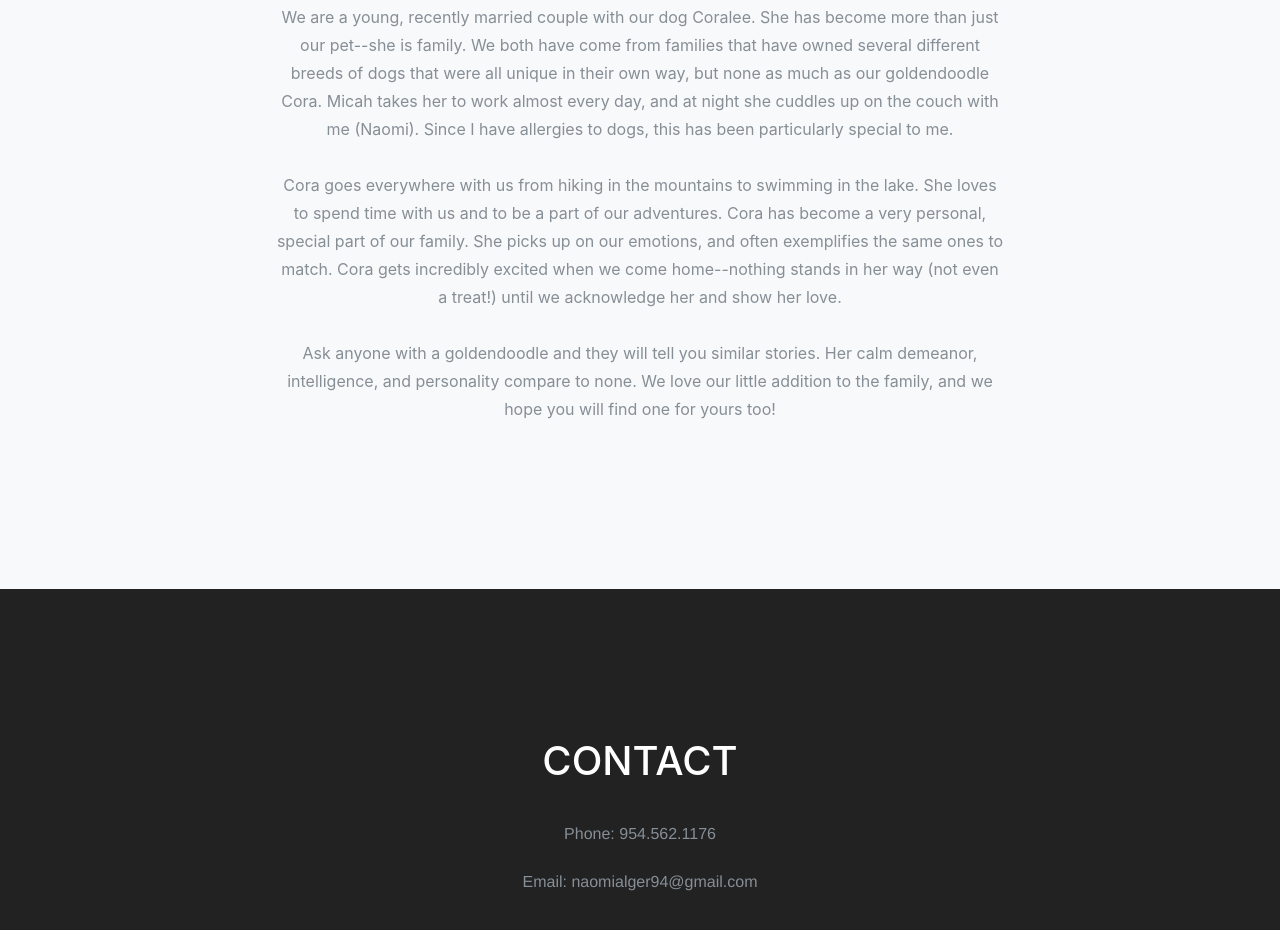
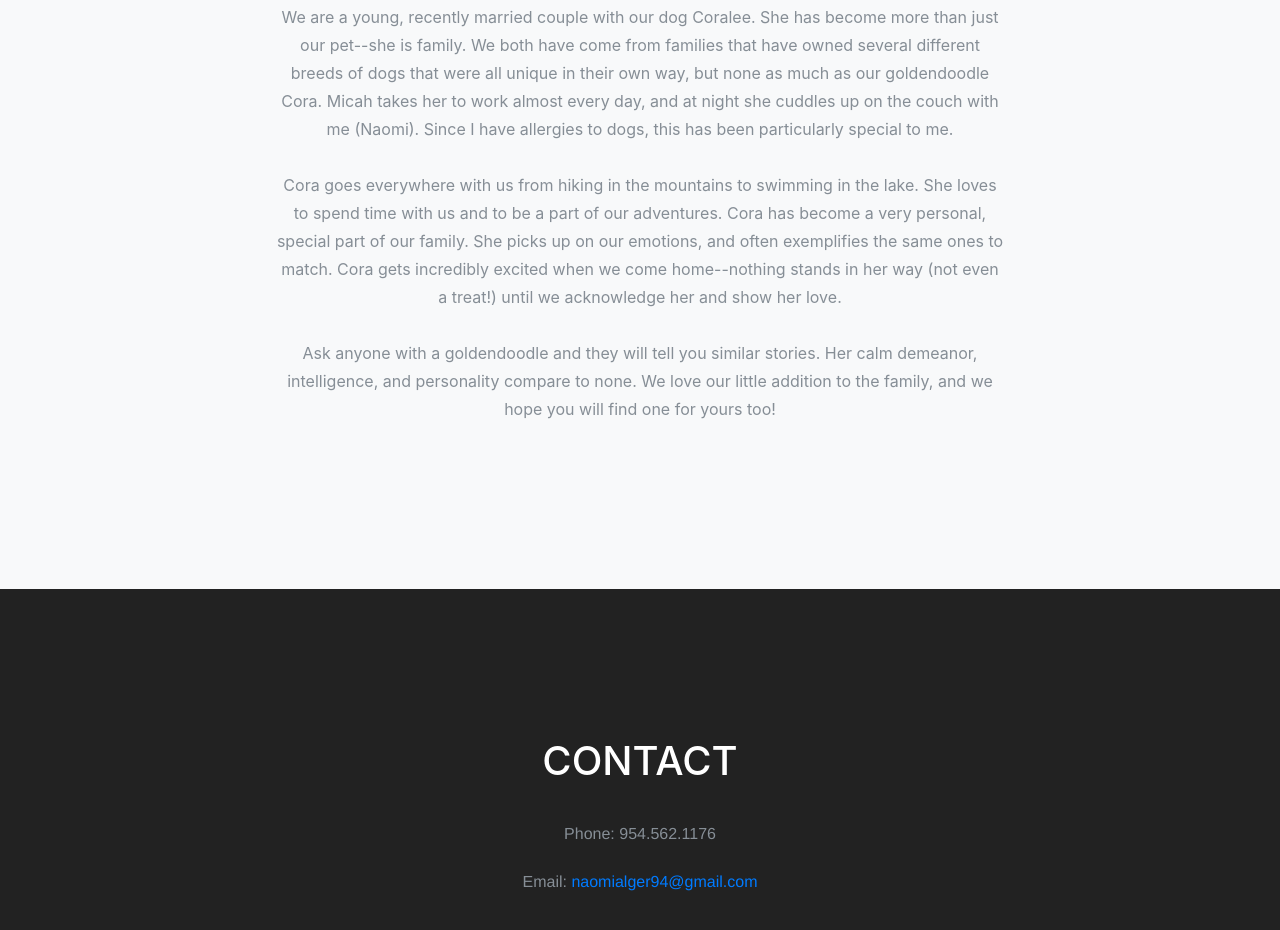
Before and after one commit to algerfarm/algerfarm.github.io, a website with bundled scripts: page index.html in a window 1280 px wide. Shown: the part 6172-7102 px from the top of the page. Built offline with nearby package versions, Linux system fonts and the light colour scheme; a web font is replaced by a local one.

Commit message:
add email links

```diff
--- a/index.html
+++ b/index.html
@@ -318,7 +318,7 @@
                     <h4 class="subheading">Questions?</h4>
                   </div>
                   <div class="timeline-body">
-                    <p class="text-muted">If you have any additional questions regarding the growth of your puppy, please feel free to email or call us. We are happy to help!</p>
+                    <p class="text-muted">If you have any additional questions regarding the growth of your puppy, <a href="#contact">please feel free to email or call us.</a> We are happy to help!</p>
                   </div>
                 </div>
               </li>
@@ -350,23 +350,6 @@
               <img class="mx-auto rounded-circle" src="img/cora-kayak.jpg" alt="">
               <h4></h4>
               <p class="text-muted"></p>
-              <!-- <ul class="list-inline social-buttons"> -->
-                <!-- <li class="list-inline-item">
-                  <a href="#">
-                    <i class="fa fa-twitter"></i>
-                  </a>
-                </li>
-                <li class="list-inline-item">
-                  <a href="#">
-                    <i class="fa fa-facebook"></i>
-                  </a>
-                </li>
-                <li class="list-inline-item">
-                  <a href="#">
-                    <i class="fa fa-linkedin"></i>
-                  </a>
-                </li> -->
-              <!-- </ul> -->
             </div>
           </div>
           <div class="col-sm-4">
@@ -396,7 +379,8 @@
         <div class="row">
           <div class="col-lg-12 text-center">
             <h2 class="section-heading">Contact</h2>
-            <h3 class="section-subheading text-muted"><br>Phone: 954.562.1176<br><br>Email: naomialger94@gmail.com</h3>
+            <h3 class="section-subheading text-muted"><br>Phone: 954.562.1176<br><br>
+              Email: <a href="mailto:naomialger94@gmail.com"> naomialger94@gmail.com</a></h3>
           </div>
         </div>
       </div>
@@ -467,11 +451,6 @@
                   <p class="item-intro text-muted"></p>
                   <img class="img-fluid d-block mx-auto" src="img/Leroy.jpg" alt="">
                   <p>Leroy is a lighter red color and is very curious.</p>
-                  <!-- <ul class="list-inline">
-                    <li>Date: January 2017</li>
-                    <li>Client: Explore</li>
-                    <li>Category: Graphic Design</li>
-                  </ul> -->
                   <button class="btn btn-primary" data-dismiss="modal" type="button">
                     <i class="fa fa-times"></i>
                     Close</button>
@@ -501,11 +480,6 @@
                   <p class="item-intro text-muted"></p>
                   <img class="img-fluid d-block mx-auto" src="img/Honey.jpg" alt="">
                   <p>Honey is a sweet little girl who loves to cuddle. Her little ears are incredibly wavy.</p>
-                  <!-- <ul class="list-inline">
-                    <li>Date: January 2017</li>
-                    <li>Client: Finish</li>
-                    <li>Category: Identity</li>
-                  </ul> -->
                   <button class="btn btn-primary" data-dismiss="modal" type="button">
                     <i class="fa fa-times"></i>
                     Close</button>
@@ -535,11 +509,6 @@
                   <p class="item-intro text-muted"></p>
                   <img class="img-fluid d-block mx-auto" src="img/Ninja.jpg" alt="">
                   <p>Ninja is our darkest puppy in this little with a small white spot of fur on his chest. He is calm, cuddly, and sweet.</p>
-                  <!-- <ul class="list-inline">
-                    <li>Date: January 2017</li>
-                    <li>Client: Lines</li>
-                    <li>Category: Branding</li>
-                  </ul> -->
                   <button class="btn btn-primary" data-dismiss="modal" type="button">
                     <i class="fa fa-times"></i>
                     Close</button>
@@ -569,11 +538,6 @@
                   <p class="item-intro text-muted"></p>
                   <img class="img-fluid d-block mx-auto" src="img/Jameson.jpg" alt="">
                   <p>Jameson is very independent and loves adventure. He has very wavy fur.</p>
-                  <!-- <ul class="list-inline">
-                    <li>Date: January 2017</li>
-                    <li>Client: Southwest</li>
-                    <li>Category: Website Design</li>
-                  </ul> -->
                   <button class="btn btn-primary" data-dismiss="modal" type="button">
                     <i class="fa fa-times"></i>
                     Close</button>
@@ -603,11 +567,6 @@
                   <p class="item-intro text-muted"></p>
                   <img class="img-fluid d-block mx-auto" src="img/Penny.jpg" alt="">
                   <p>Penny loves to be with others and is very friendly. Her fur is smooth and straight.</p>
-                  <!-- <ul class="list-inline">
-                    <li>Date: January 2017</li>
-                    <li>Client: Window</li>
-                    <li>Category: Photography</li>
-                  </ul> -->
                   <button class="btn btn-primary" data-dismiss="modal" type="button">
                     <i class="fa fa-times"></i>
                     Close</button>
@@ -636,11 +595,6 @@
                   <p class="item-intro text-muted"></p>
                   <img class="img-fluid d-block mx-auto" src="img/Zorro.jpg" alt="">
                   <p>Zorro loves to pose. He has an adorable little mask around his eyes.</p>
-                  <!-- <ul class="list-inline">
-                    <li>Date: January 2017</li>
-                    <li>Client: Window</li>
-                    <li>Category: Photography</li>
-                  </ul> -->
                   <button class="btn btn-primary" data-dismiss="modal" type="button">
                     <i class="fa fa-times"></i>
                     Close</button>
@@ -669,11 +623,6 @@
                   <p class="item-intro text-muted"></p>
                   <img class="img-fluid d-block mx-auto" src="img/Cinnamon.jpg" alt="">
                   <p>Cinnamon enjoys cuddling. She has the waviest fur out of all the girls.</p>
-                  <!-- <ul class="list-inline">
-                    <li>Date: January 2017</li>
-                    <li>Client: Window</li>
-                    <li>Category: Photography</li>
-                  </ul> -->
                   <button class="btn btn-primary" data-dismiss="modal" type="button">
                     <i class="fa fa-times"></i>
                     Close</button>
@@ -702,11 +651,6 @@
                   <p class="item-intro text-muted"></p>
                   <img class="img-fluid d-block mx-auto" src="img/Moonavar_2.jpg" alt="">
                   <p>Moonavar is our smallest girl and smallest puppy out of the entire litter. She loves to play and is very adventurous.</p>
-                  <!-- <ul class="list-inline">
-                    <li>Date: January 2017</li>
-                    <li>Client: Window</li>
-                    <li>Category: Photography</li>
-                  </ul> -->
                   <button class="btn btn-primary" data-dismiss="modal" type="button">
                     <i class="fa fa-times"></i>
                     Close</button>
```
